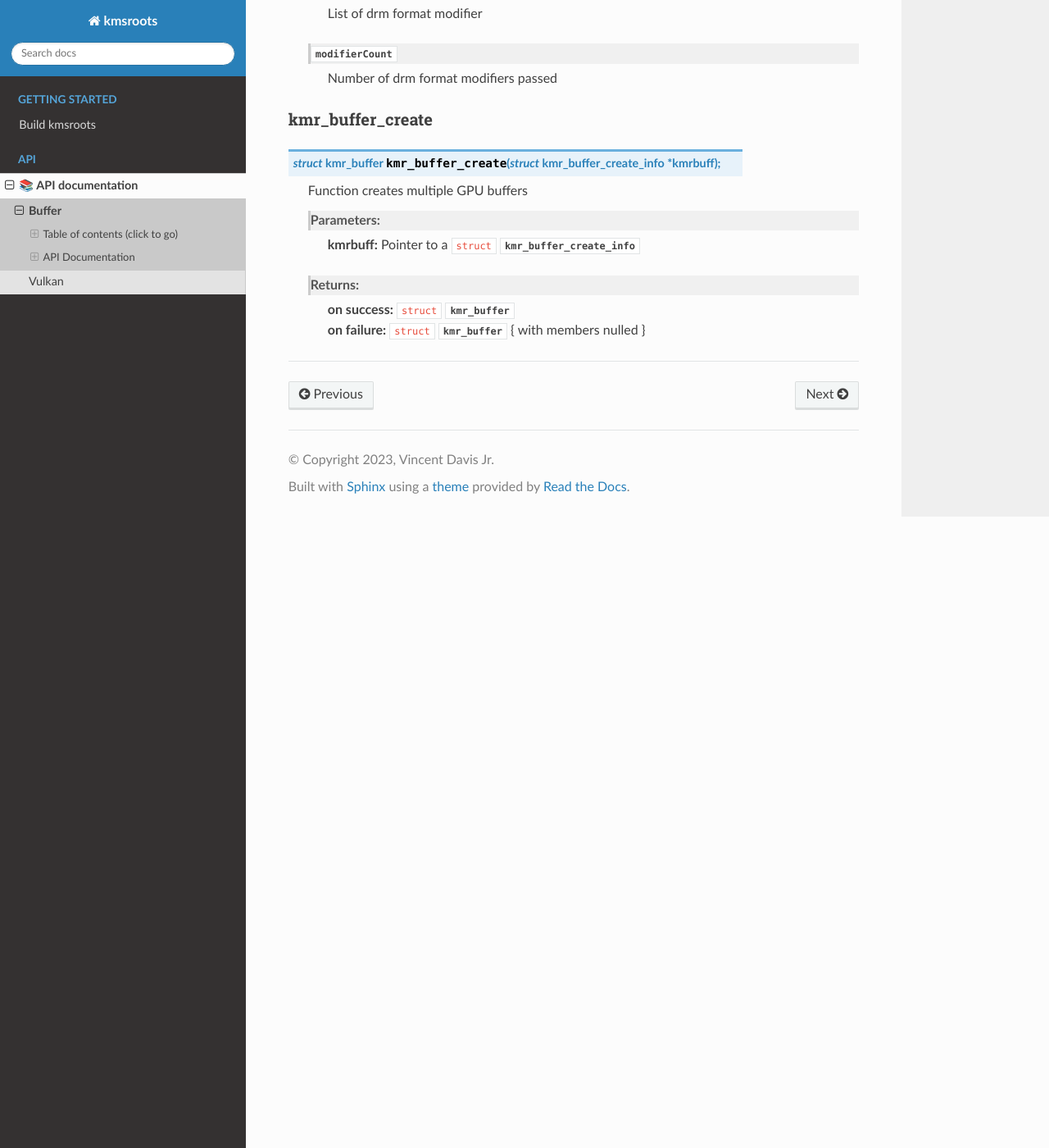
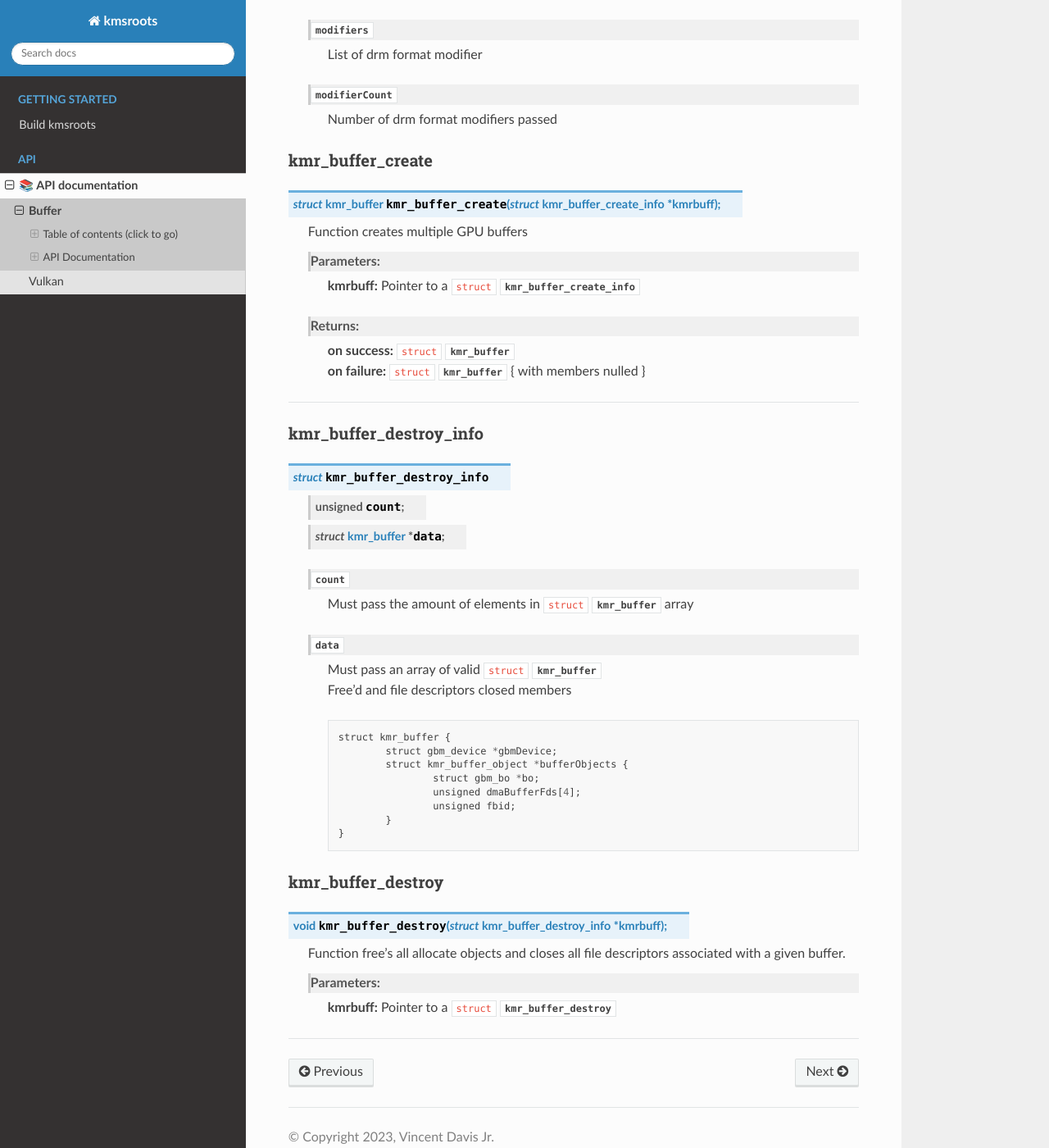
Before and after one commit to under-view/kmsroots, a Sphinx documentation site: the page built from docs/buffer.rst, in a window 1280 px wide and 1400 px high, scrolled down 4446 px. Shown: the whole window at 82% size. Built offline with Sphinx 7.4.7 and the Read the Docs theme 2.0.0, drawn with Linux system fonts in a browser that asks for light colours; formulas are drawn with MathJax 3; some of the changed text lies outside the part shown.

Commit message:
docs: add buffer API destroy
Signed-off-by: Vincent Davis Jr <vince@underview.tech>

```diff
--- a/docs/buffer.rst
+++ b/docs/buffer.rst
@@ -29,12 +29,14 @@ Structs
 1. :c:struct:`kmr_buffer_object`
 #. :c:struct:`kmr_buffer`
 #. :c:struct:`kmr_buffer_create_info`
+#. :c:struct:`kmr_buffer_destroy_info`
 
 =========
 Functions
 =========
 
 1. :c:func:`kmr_buffer_create`
+#. :c:func:`kmr_buffer_destroy`
 
 API Documentation
 ~~~~~~~~~~~~~~~~~
@@ -209,6 +211,48 @@ kmr_buffer_create
 
 =========================================================================================================================================
 
+=======================
+kmr_buffer_destroy_info
+=======================
+
+.. c:struct:: kmr_buffer_destroy_info
+
+	.. c:member::
+		unsigned          count;
+		struct kmr_buffer *data;
+
+	:c:member:`count`
+		| Must pass the amount of elements in ``struct`` :c:struct:`kmr_buffer` array
+
+	:c:member:`data`
+		| Must pass an array of valid ``struct`` :c:struct:`kmr_buffer`
+		| Free'd and file descriptors closed members
+
+		.. code-block::
+
+			struct kmr_buffer {
+				struct gbm_device *gbmDevice;
+				struct kmr_buffer_object *bufferObjects {
+					struct gbm_bo *bo;
+					unsigned dmaBufferFds[4];
+					unsigned fbid;
+				}
+			}
+
+==================
+kmr_buffer_destroy
+==================
+
+.. c:function:: void kmr_buffer_destroy(struct kmr_buffer_destroy_info *kmrbuff);
+
+	Function free's all allocate objects and closes all file descriptors
+	associated with a given buffer.
+
+	Parameters:
+		| **kmrbuff:** Pointer to a ``struct`` :c:struct:`kmr_buffer_destroy`
+
+=========================================================================================================================================
+
 .. _Linux Window Systems with DRM: https://01.org/linuxgraphics/Linux-Window-Systems-with-DRM
 .. _Planar Formats: https://en.wikipedia.org/wiki/Planar_(computer_graphics)
 .. _DrmMode: https://gitlab.freedesktop.org/mesa/drm/-/blob/main/include/drm/drm_mode.h#L589
```
Also changed, not shown: 1 other file.
